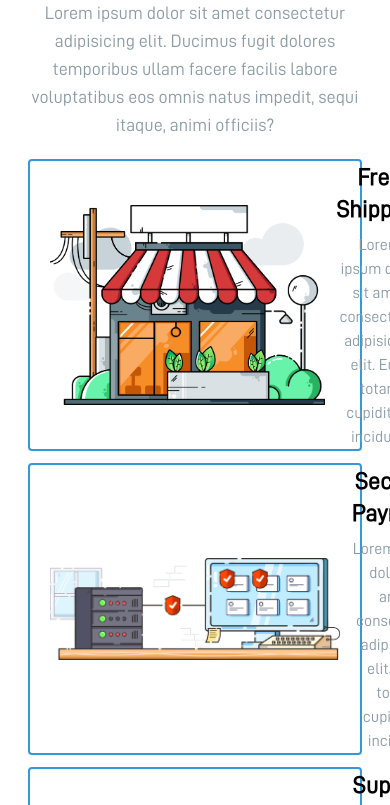
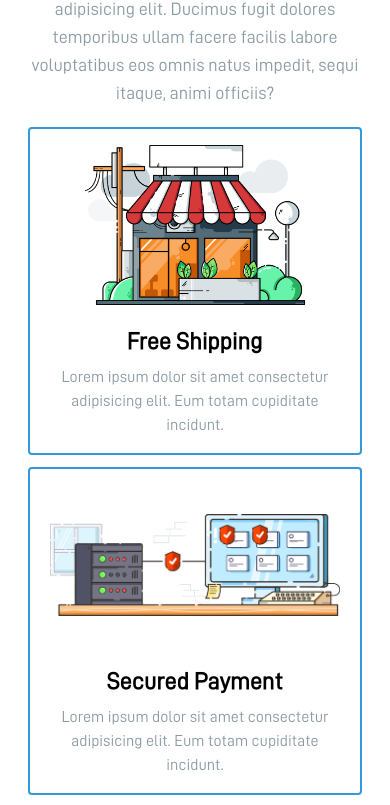
Before and after one commit to Chacaponquin/runex, a Next.js app: page / in a window 390 px wide. Shown: the part 1717-2522 px from the top of the page. Built offline with nearby package versions, Linux system fonts and the light colour scheme; no server answers.

Commit message:
Fix sections responsive probelm

```diff
--- a/src/containers/Landing/Landing.tsx
+++ b/src/containers/Landing/Landing.tsx
@@ -21,7 +21,7 @@ export default function Landing() {
 
       <Presentation />
 
-      <main className="flex flex-col w-full gap-y-24 mt-10">
+      <main className="flex flex-col w-full xl:gap-y-24 esm:gap-y-16 gap-y-20 mt-10">
         <Sections />
         <AboutUs />
         <FAQ faq={faq} />
--- a/src/containers/Landing/components/AboutUs/components/Advantage/Advantage.tsx
+++ b/src/containers/Landing/components/AboutUs/components/Advantage/Advantage.tsx
@@ -10,8 +10,8 @@ interface Props {
 
 export default function Advantage({ title, description, image }: Props) {
   const CLASS = clsx(
-    "flex xl:flex-col flex-row xl:items-start items-center",
-    "lg:py-6 py-3 esm:py-0 px-5",
+    "flex lg:flex-col esm:flex-col flex-row xl:items-start items-center",
+    "lg:py-6 py-3 esm:py-4 px-5",
     "xl:gap-x-0 gap-x-3",
     "rounded",
     "border-[2px] border-blue-500"
@@ -24,7 +24,7 @@ export default function Advantage({ title, description, image }: Props) {
         alt={image.alt}
         width={300}
         height={200}
-        className="xl:mb-6 w-full object-contain h-[200px]"
+        className="lg:mb-6 esm:mb-5 w-full object-contain h-[200px] esm:h-[160px]"
       />
 
       <footer className="flex flex-col">
```
